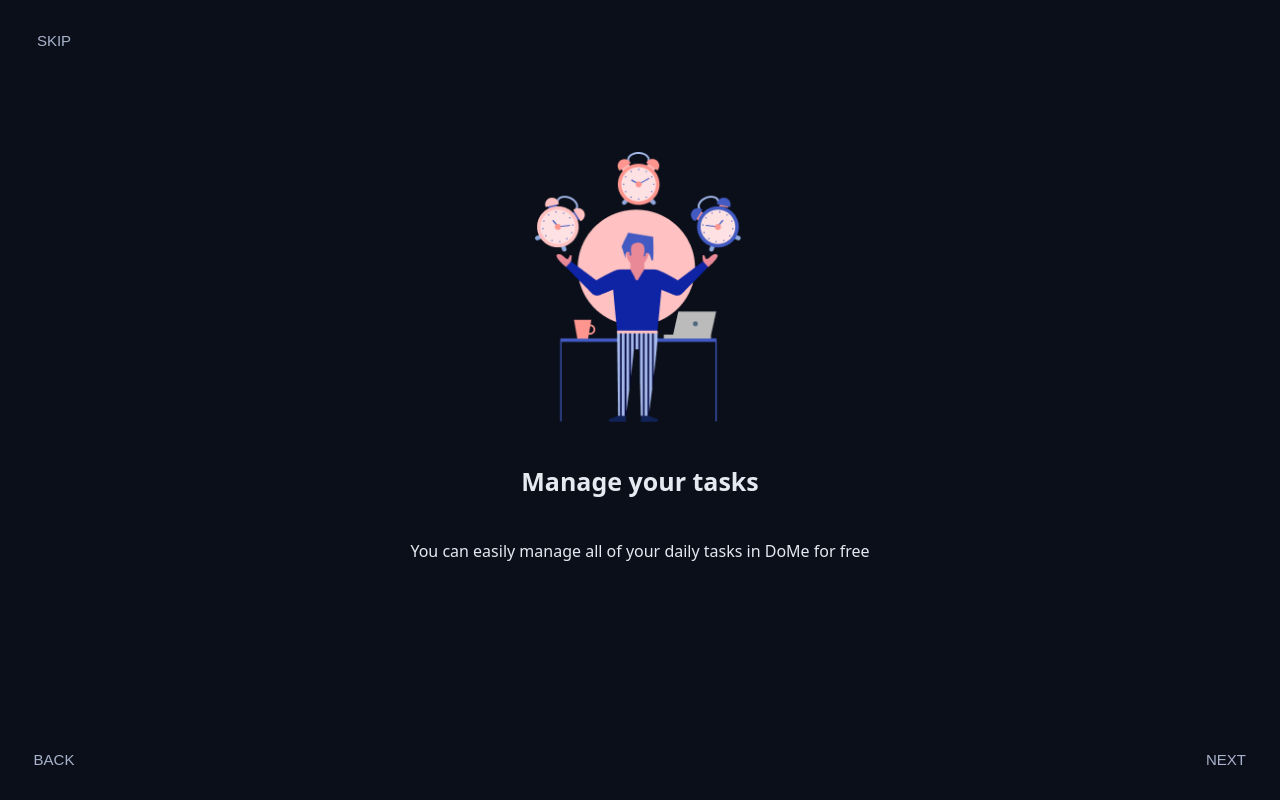
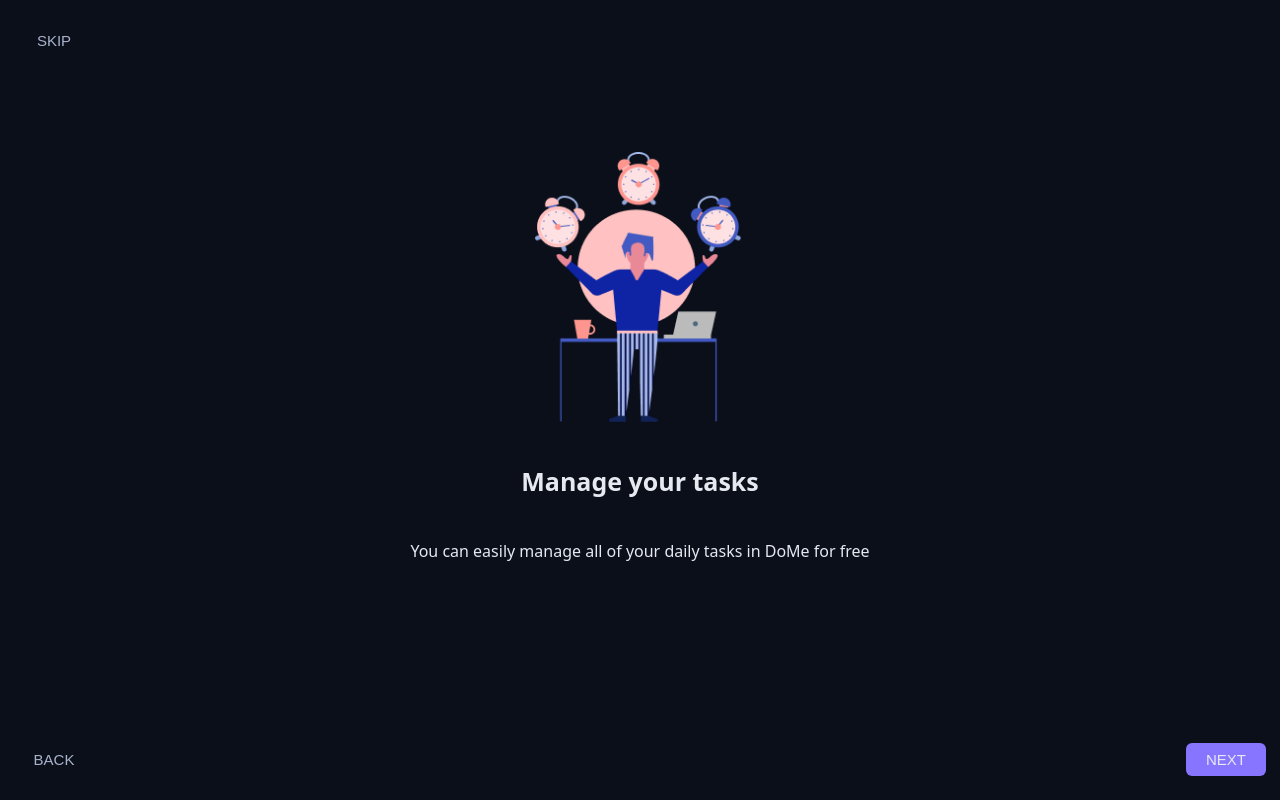
Before and after one commit to atomsdeveloper/todo-list-reducer, a React app: page /steps in a window 1280 px wide. Built offline with nearby package versions, Linux system fonts and the light colour scheme; the HTML template or start-up script is replaced by a standard one.

Commit message:
feat: refactor component to accept styles bg

```diff
--- a/src/components/Button/index.tsx
+++ b/src/components/Button/index.tsx
@@ -3,11 +3,19 @@ import styles from "./styles.module.css";
 type ButtonProps = {
   text: string;
   size: "sm" | "md" | "lg";
+  bg?: boolean;
 } & React.ComponentProps<"button">;
 
-export function Button({ text, size = "lg", ...props }: ButtonProps) {
+export function Button({ text, size = "lg", bg, ...props }: ButtonProps) {
   return (
-    <button className={`${styles.button} ${styles[size]}`} {...props}>
+    <button
+      className={`
+        ${styles.button}
+        ${bg ? styles.background : ""}
+        ${styles[size]}
+      `}
+      {...props}
+    >
       {text}
     </button>
   );
--- a/src/components/Button/styles.module.css
+++ b/src/components/Button/styles.module.css
@@ -6,13 +6,21 @@
   margin: 0 0;
   padding: 0.8rem;
   min-width: 8rem;
-  border-radius: 0.8rem;
+  border-radius: 0.6rem;
   background-color: transparent;
   color: var(--text-muted);
 }
 
+.background {
+  color: var(--text-default);
+  background-color: #8875ff;
+}
+
+.button:disabled {
+  cursor: not-allowed;
+}
+
 .button:hover {
-  cursor: pointer;
   filter: brightness(80%);
 }
 
```
